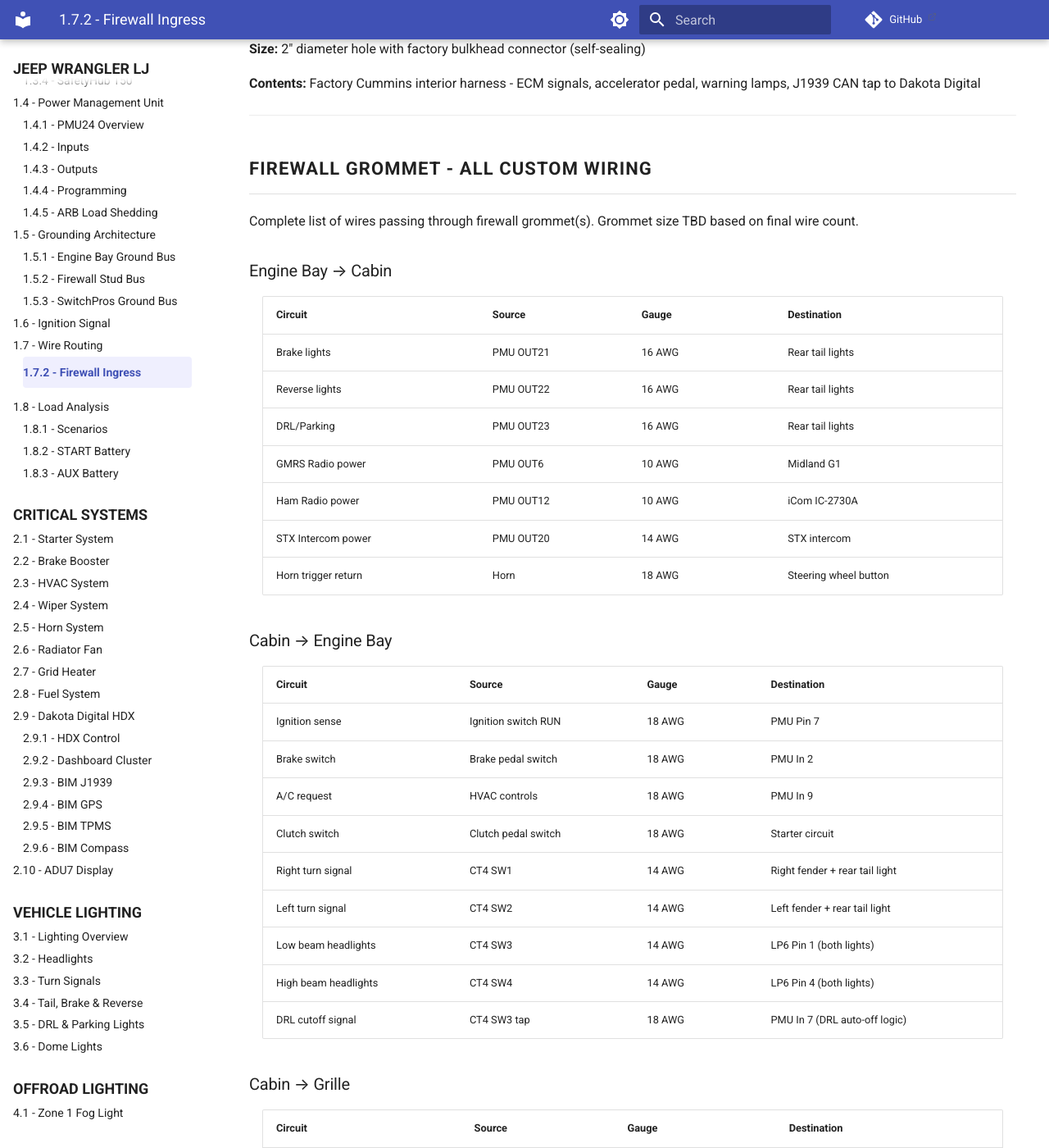
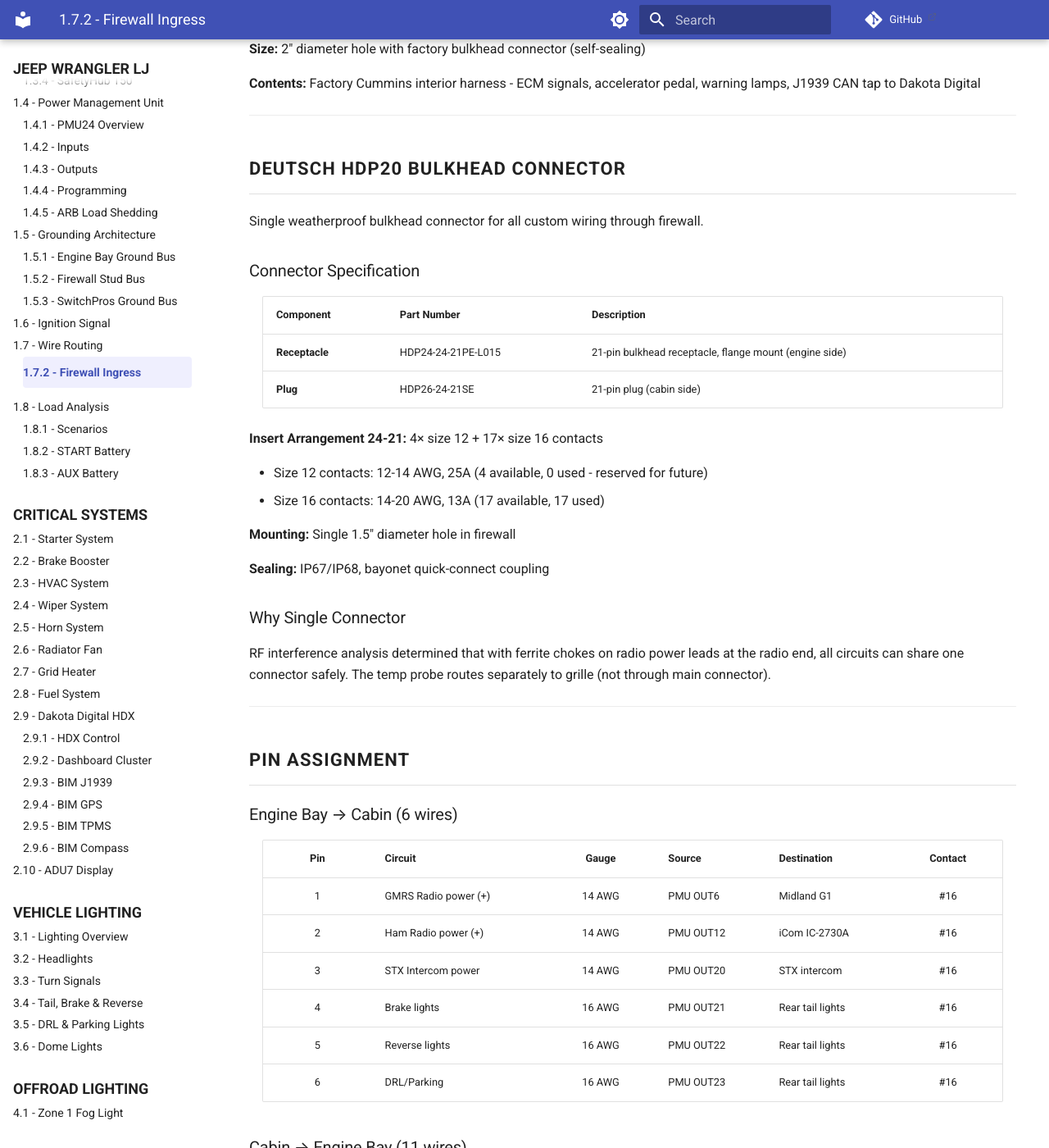
Before and after one commit to sob/drawings, an MkDocs documentation site: the page built from docs/jeep_lj/01-power-systems/07-wire-routing/02-firewall-ingress.md, in a window 1280 px wide and 1400 px high, scrolled down 403 px. Shown: the whole window at 82% size. Built offline with MkDocs 1.6.1 and Material for MkDocs 9.7.7, drawn with Linux system fonts in a browser that asks for light colours; comment, search, counter and statistics services are not loaded; some of the changed text lies outside the part shown.

Commit message:
docs(electrical): replace firewall grommets with Deutsch HDP20 connector
Complete redesign of firewall penetration using single Deutsch HDP24-24-21
bulkhead connector instead of multiple grommets.

Changes:
- Specify HDP24-24-21PE-L015 receptacle and HDP26-24-21SE plug
- Define 17-pin assignment with full wire routing table
- Correct radio power gauge (14 AWG per radio docs, not 10 AWG)
- Fix horn trigger direction (cabin→engine, not reverse)
- Add winch control wires (2x 18 AWG) that were missing
- Remove DRL cutoff wire (tap happens in engine bay)
- Document radio grounds route through floor to battery, not firewall
- Add connector BOM with part numbers and pricing
- Update wire routing index with simplified penetration table

🤖 Generated with [Claude Code](https://claude.com/claude-code)

Co-Authored-By: Claude <noreply@anthropic.com>

````diff
--- a/docs/jeep_lj/01-power-systems/07-wire-routing/02-firewall-ingress.md
+++ b/docs/jeep_lj/01-power-systems/07-wire-routing/02-firewall-ingress.md
@@ -18,61 +18,134 @@ All firewall penetration points for wire routing between engine bay and cabin.
 
 ---
 
-## Firewall Grommet - All Custom Wiring
+## Deutsch HDP20 Bulkhead Connector
 
-Complete list of wires passing through firewall grommet(s). Grommet size TBD based on final wire count.
+Single weatherproof bulkhead connector for all custom wiring through firewall.
 
-### Engine Bay → Cabin
+### Connector Specification
 
-| Circuit             | Source     | Gauge  | Destination           |
-| :------------------ | :--------- | :----- | :-------------------- |
-| Brake lights        | PMU OUT21  | 16 AWG | Rear tail lights      |
-| Reverse lights      | PMU OUT22  | 16 AWG | Rear tail lights      |
-| DRL/Parking         | PMU OUT23  | 16 AWG | Rear tail lights      |
-| GMRS Radio power    | PMU OUT6   | 10 AWG | Midland G1            |
-| Ham Radio power     | PMU OUT12  | 10 AWG | iCom IC-2730A         |
-| STX Intercom power  | PMU OUT20  | 14 AWG | STX intercom          |
-| Horn trigger return | Horn       | 18 AWG | Steering wheel button |
+| Component | Part Number | Description |
+|:----------|:------------|:------------|
+| **Receptacle** | HDP24-24-21PE-L015 | 21-pin bulkhead receptacle, flange mount (engine side) |
+| **Plug** | HDP26-24-21SE | 21-pin plug (cabin side) |
 
-### Cabin → Engine Bay
+**Insert Arrangement 24-21:** 4× size 12 + 17× size 16 contacts
 
-| Circuit              | Source              | Gauge  | Destination                    |
-| :------------------- | :------------------ | :----- | :----------------------------- |
-| Ignition sense       | Ignition switch RUN | 18 AWG | PMU Pin 7                      |
-| Brake switch         | Brake pedal switch  | 18 AWG | PMU In 2                       |
-| A/C request          | HVAC controls       | 18 AWG | PMU In 9                       |
-| Clutch switch        | Clutch pedal switch | 18 AWG | Starter circuit                |
-| Right turn signal    | CT4 SW1             | 14 AWG | Right fender + rear tail light |
-| Left turn signal     | CT4 SW2             | 14 AWG | Left fender + rear tail light  |
-| Low beam headlights  | CT4 SW3             | 14 AWG | LP6 Pin 1 (both lights)        |
-| High beam headlights | CT4 SW4             | 14 AWG | LP6 Pin 4 (both lights)        |
-| DRL cutoff signal    | CT4 SW3 tap         | 18 AWG | PMU In 7 (DRL auto-off logic)  |
+- Size 12 contacts: 12-14 AWG, 25A (4 available, 0 used - reserved for future)
+- Size 16 contacts: 14-20 AWG, 13A (17 available, 17 used)
 
-### Cabin → Grille
+**Mounting:** Single 1.5" diameter hole in firewall
 
-| Circuit            | Source         | Gauge       | Destination              |
-| :----------------- | :------------- | :---------- | :----------------------- |
-| Outside temp probe | Dakota Digital | 2-wire, 22 AWG | BIM-17-2 sensor (grille) |
+**Sealing:** IP67/IP68, bayonet quick-connect coupling
+
+### Why Single Connector
+
+RF interference analysis determined that with ferrite chokes on radio power leads at the radio end, all circuits can share one connector safely. The temp probe routes separately to grille (not through main connector).
+
+---
+
+## Pin Assignment
+
+### Engine Bay → Cabin (6 wires)
+
+| Pin | Circuit | Gauge | Source | Destination | Contact |
+|:---:|:--------|:-----:|:-------|:------------|:-------:|
+| 1 | GMRS Radio power (+) | 14 AWG | PMU OUT6 | Midland G1 | #16 |
+| 2 | Ham Radio power (+) | 14 AWG | PMU OUT12 | iCom IC-2730A | #16 |
+| 3 | STX Intercom power | 14 AWG | PMU OUT20 | STX intercom | #16 |
+| 4 | Brake lights | 16 AWG | PMU OUT21 | Rear tail lights | #16 |
+| 5 | Reverse lights | 16 AWG | PMU OUT22 | Rear tail lights | #16 |
+| 6 | DRL/Parking | 16 AWG | PMU OUT23 | Rear tail lights | #16 |
+
+### Cabin → Engine Bay (11 wires)
+
+| Pin | Circuit | Gauge | Source | Destination | Contact |
+|:---:|:--------|:-----:|:-------|:------------|:-------:|
+| 7 | Right turn signal | 14 AWG | CT4 SW1 | Right fender + rear | #16 |
+| 8 | Left turn signal | 14 AWG | CT4 SW2 | Left fender + rear | #16 |
+| 9 | Low beam headlights | 14 AWG | CT4 SW3 | LP6 Pin 1 (both) | #16 |
+| 10 | High beam headlights | 14 AWG | CT4 SW4 | LP6 Pin 4 (both) | #16 |
+| 11 | Horn button trigger | 18 AWG | Steering wheel button | PMU In 1 | #16 |
+| 12 | Ignition sense | 18 AWG | Ignition switch RUN | PMU Pin 7 | #16 |
+| 13 | Brake switch | 18 AWG | Brake pedal switch | PMU In 2 | #16 |
+| 14 | A/C request | 18 AWG | HVAC controls | PMU In 9 | #16 |
+| 15 | Clutch switch | 18 AWG | Clutch pedal switch | Starter circuit | #16 |
+| 16 | Winch control IN | 18 AWG | Dash rocker switch | Winch contactor | #16 |
+| 17 | Winch control OUT | 18 AWG | Dash rocker switch | Winch contactor | #16 |
+
+### Reserved (4 pins)
+
+| Pin | Contact | Notes |
+|:---:|:-------:|:------|
+| A-D | #12 | Size 12 cavities reserved for future 10-12 AWG circuits |
+
+---
+
+## Separate Routing (Not Through Main Connector)
+
+### Cabin → Grille (Small Grommet)
+
+| Circuit | Gauge | Source | Destination | Notes |
+|:--------|:-----:|:-------|:------------|:------|
+| Outside temp probe (+) | 22 AWG | BIM-17-2 | SEN-15-1 (grille) | Twisted pair |
+| Outside temp probe (-) | 22 AWG | BIM-17-2 | SEN-15-1 (grille) | Twisted pair |
+
+**Routing:** Separate small grommet near grille area - keeps analog sensor isolated from power circuits.
+
+### Radio Grounds (Floor/Frame Routing)
+
+Radio grounds do NOT go through firewall - they route through cab floor to START battery:
+
+| Circuit | Gauge | Source | Destination |
+|:--------|:-----:|:-------|:------------|
+| GMRS Radio ground (-) | 14 AWG | Midland G1 | START battery negative |
+| Ham Radio ground (-) | 14 AWG | iCom IC-2730A | START battery negative |
+| STX Intercom ground (-) | 14 AWG | STX | START battery negative |
+
+**Routing:** Radios (cabin) → under seat/floor → frame rail → START battery negative (driver wheel well)
 
 ---
 
 ## Wire Count Summary
 
-| Gauge  | Count | Notes                              |
-| :----- | :---- | :--------------------------------- |
-| 10 AWG | 2     | Radio power (GMRS, Ham)            |
-| 14 AWG | 5     | CT4 outputs, STX power             |
-| 16 AWG | 3     | PMU lighting outputs               |
-| 18 AWG | 6     | Signal wires (switches, triggers)  |
-| 22 AWG | 2     | Temp probe                         |
-| **Total** | **18** |                                 |
+| Gauge | Count | Circuits |
+|:------|:-----:|:---------|
+| 14 AWG | 7 | Radio power (3), CT4 outputs (4) |
+| 16 AWG | 3 | PMU lighting outputs |
+| 18 AWG | 7 | Switch signals (5), winch control (2) |
+| **Main Connector** | **17** | HDP24-24-21 |
+| 22 AWG | 2 | Temp probe (separate grommet) |
 
 ---
 
-## Outstanding Items
+## Connector Bill of Materials
 
-- [ ] Determine grommet size based on wire bundle diameter
-- [ ] Determine if RF-sensitive wires (radio power) need separate grommet
+| Part Number | Description | Qty | ~Price |
+|:------------|:------------|:---:|:------:|
+| HDP24-24-21PE-L015 | 21-pin receptacle, flange mount | 1 | $35 |
+| HDP26-24-21SE | 21-pin plug | 1 | $25 |
+| 0460-202-16141 | Size 16 pin, solid, nickel | 17 | $0.50 ea |
+| 0462-201-16141 | Size 16 socket, solid, nickel | 17 | $0.55 ea |
+| 114017 | Sealing plug, size 12 cavity | 4 | $0.25 ea |
+| 114018 | Sealing plug, size 16 cavity | 4 | $0.25 ea |
+
+**Estimated Total:** ~$80
+
+**Crimping Tool:** HDT-48-00 (size 12-20 solid contacts)
+
+---
+
+## DRL Auto-Off Signal
+
+**Note:** The DRL cutoff signal does NOT require a separate wire through the firewall. The CT4 SW3 (low beam) wire is tapped on the engine bay side after it passes through the connector:
+
+```text
+CT4 SW3 (cabin) → Pin 9 → [ENGINE BAY TAP to PMU In 7] → LP6 headlights
+```
+
+PMU In 7 receives the headlight status signal from this tap, enabling DRL auto-off logic.
+
+---
 
 ## Related Documentation
 
@@ -80,9 +153,14 @@ Complete list of wires passing through firewall grommet(s). Grommet size TBD bas
 - [PMU Outputs][pmu-outputs] - PMU output assignments
 - [PMU Inputs][pmu-inputs] - PMU input assignments
 - [Command Touch CT4][ct4] - CT4 controller and outputs
+- [Dashboard Controls][dash-controls] - Winch rocker switch wiring
+- [GMRS Radio][gmrs] - Radio power and ground routing
+- [Intercom][intercom] - STX power routing
 
-[install-checklist]: ../../02-engine-systems/installation-checklist.md
 [wire-routing]: index.md
 [pmu-outputs]: ../04-pmu/03-pmu-outputs.md
 [pmu-inputs]: ../04-pmu/02-pmu-inputs.md
 [ct4]: ../../05-control-interfaces/03-command-touch-ct4.md
+[dash-controls]: ../../05-control-interfaces/05-dashboard-controls.md
+[gmrs]: ../../07-communication-systems/01-gmrs-radio.md
+[intercom]: ../../07-communication-systems/02-intercom.md
````
Also changed, not shown: docs/jeep_lj/01-power-systems/07-wire-routing/index.md (+6 -8 lines).
